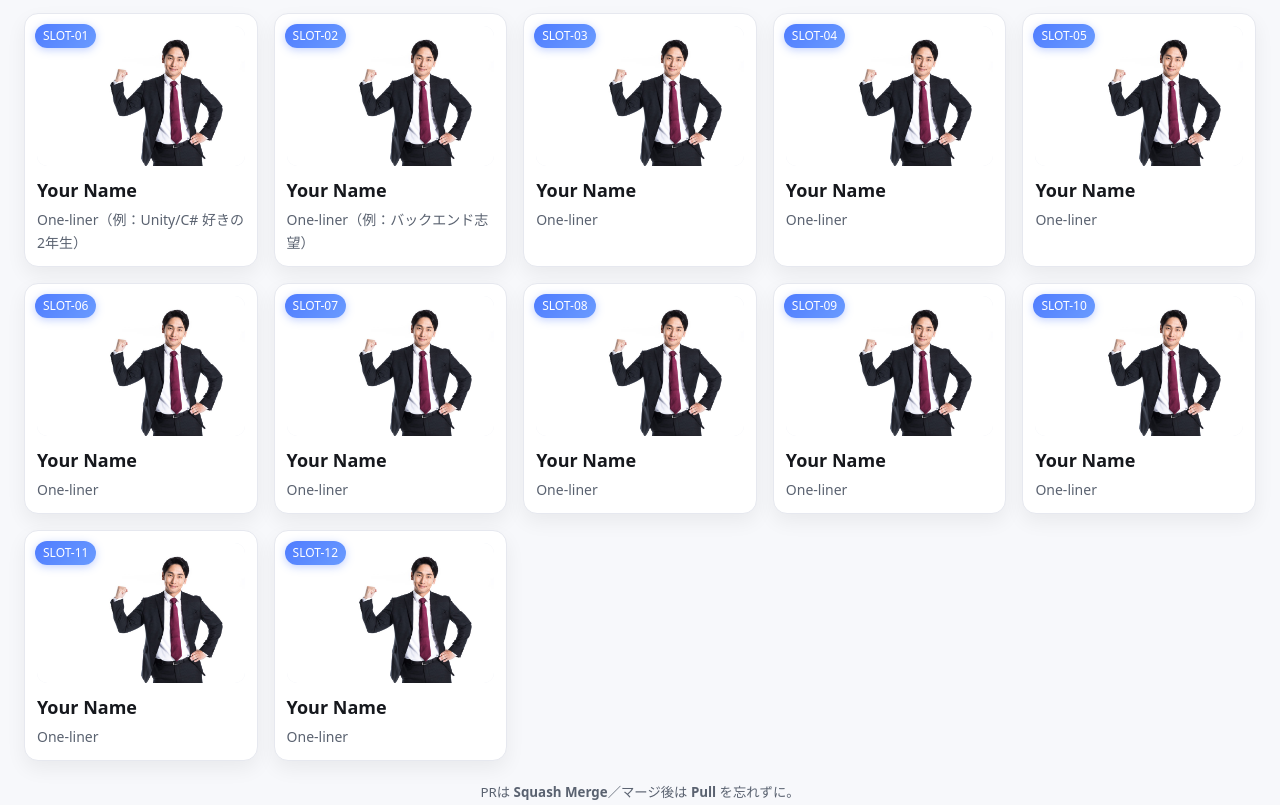
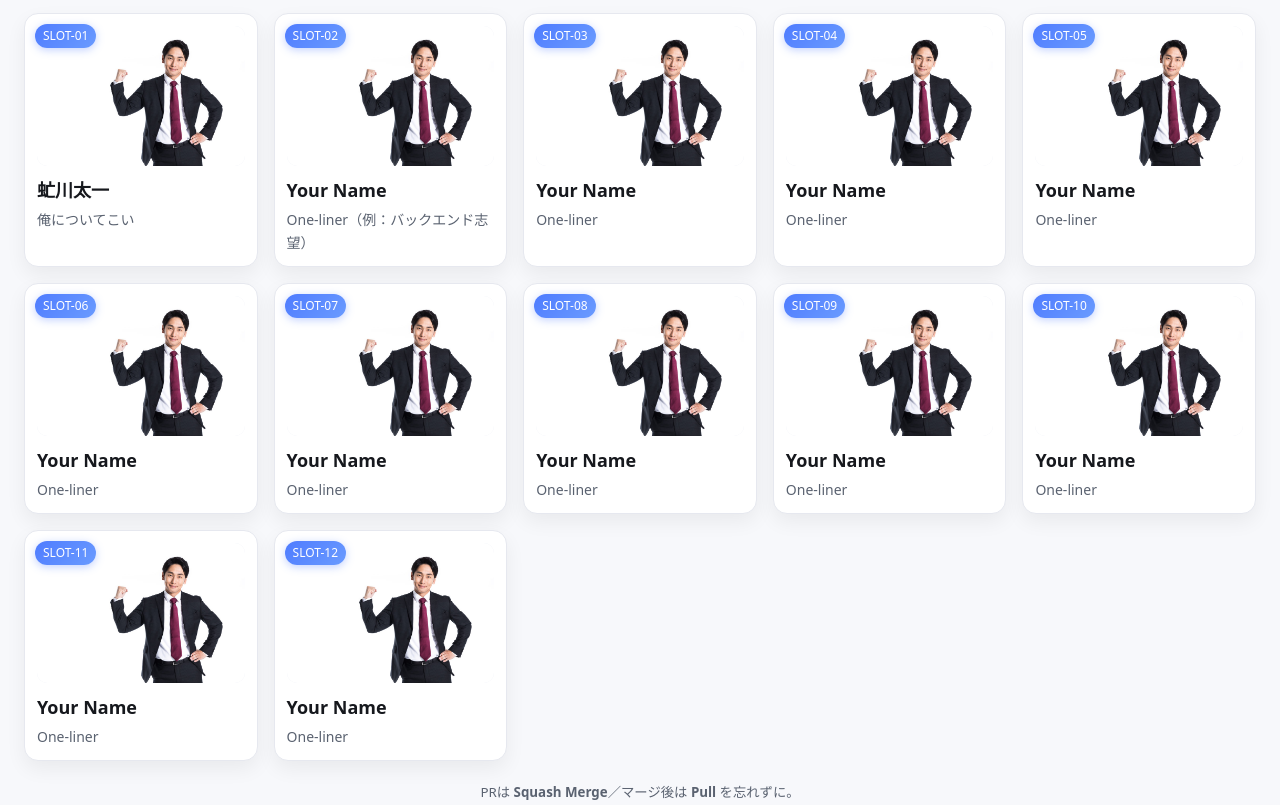
Before and after one commit to OoyaYukito/team-01, a plain HTML site: page index.html in a window 1280 px wide. Shown: the part 101-906 px from the top of the page. Drawn offline with Linux system fonts and the light colour scheme.

Commit message:
SROT01の名前と一言コメントを編集

```diff
--- a/index.html
+++ b/index.html
@@ -1,4 +1,4 @@
-<!doctype html>
+<!DOCTYPE html>
 <html lang="ja">
   <head>
     <meta charset="utf-8" />
@@ -14,16 +14,18 @@
   ========================================== -->
     <header class="site-header">
       <h1>Class Intro</h1>
-    <p>自己紹介カードを <strong>1人1枚</strong> 追加または差し替えてください。</p>
+      <p>
+        自己紹介カードを <strong>1人1枚</strong> 追加または差し替えてください。
+      </p>
     </header>
 
     <main class="grid" id="members" aria-label="自己紹介カード一覧">
       <!-- SLOT-01 -->
       <article class="card" id="slot-01" data-slot="SLOT-01">
         <span class="slot-badge">SLOT-01</span>
-      <img src="assets/placeholder.png" alt="Your Name" />
-      <h2>Your Name</h2>
-      <p>One-liner（例：Unity/C# 好きの2年生）</p>
+        <img src="assets/placeholder.png" alt="虻川太一" />
+        <h2>虻川太一</h2>
+        <p>俺についてこい</p>
       </article>
 
       <!-- SLOT-02 -->
@@ -110,7 +112,10 @@
     </main>
 
     <footer class="site-footer">
-    <small>PRは <strong>Squash Merge</strong>／マージ後は <strong>Pull</strong> を忘れずに。</small>
+      <small
+        >PRは <strong>Squash Merge</strong>／マージ後は
+        <strong>Pull</strong> を忘れずに。</small
+      >
     </footer>
   </body>
 </html>
```
Lines whose indentation alone changed are shown as unchanged.
